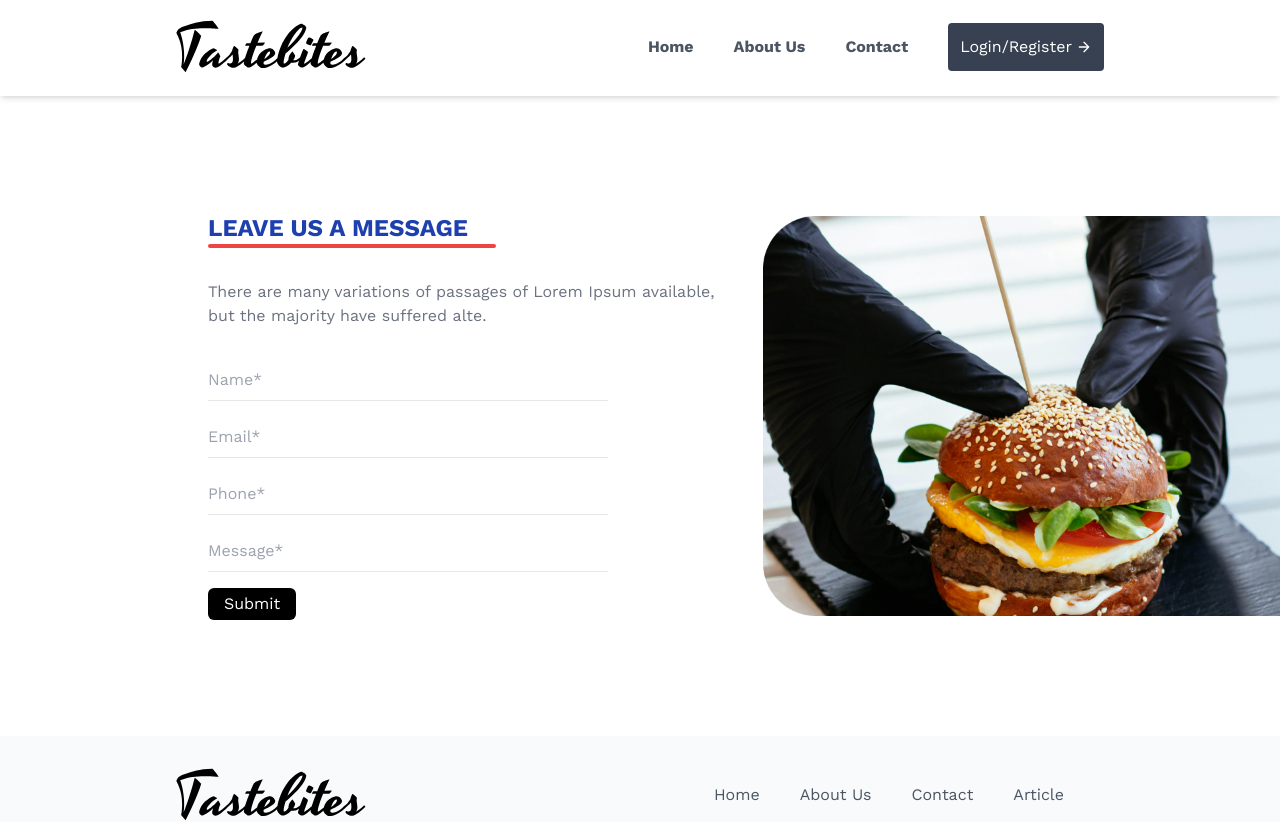
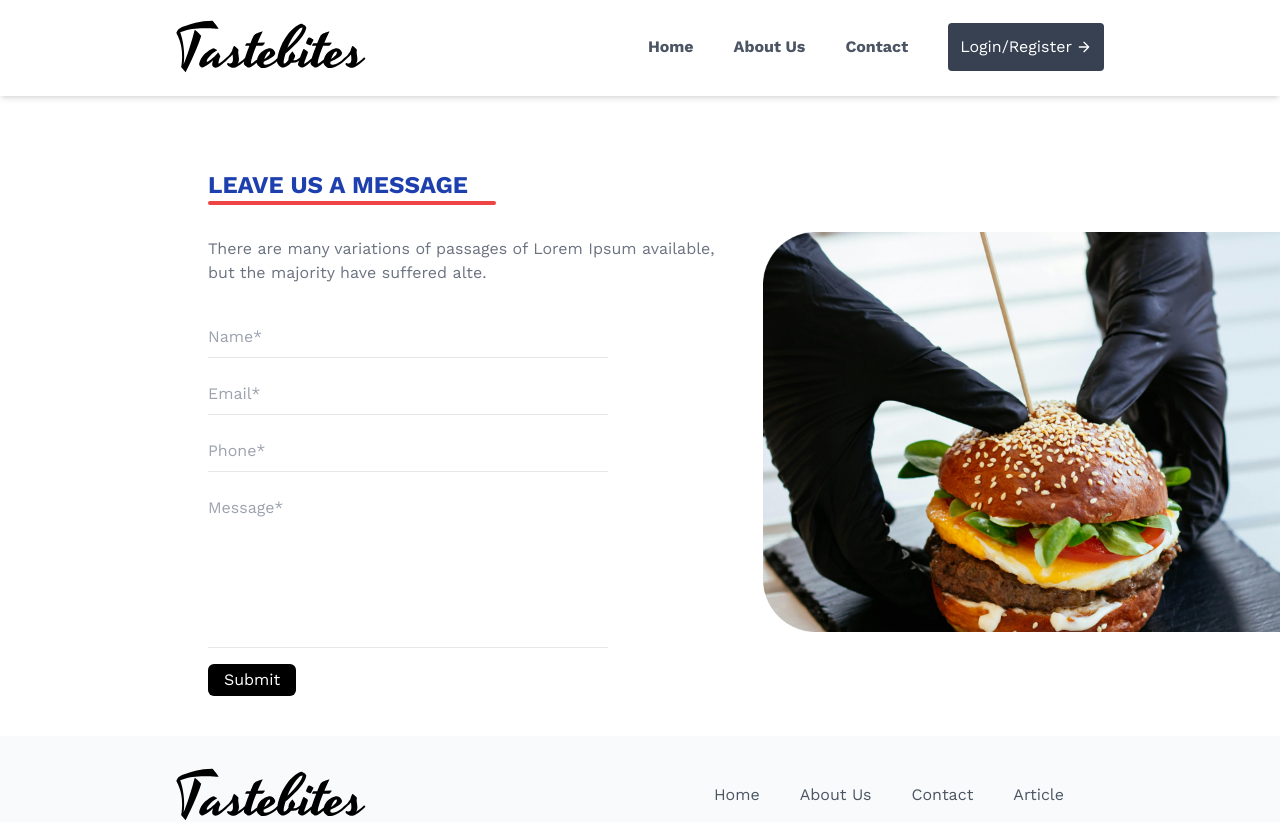
Before and after one commit to AmarKumarShaw/tuna-project, a React (Create React App) app: page /contact in a window 1280 px wide. Shown: the top 822 px of the page. Built offline with nearby package versions, Linux system fonts and the light colour scheme.

Commit message:
Padding Issue resolved in Message & Login Register Page

```diff
--- a/src/components/Login/Login.jsx
+++ b/src/components/Login/Login.jsx
@@ -12,7 +12,7 @@ const Login = () => {
     return (
         <div className=' lg:py-0  sm:py-8'>
 
-            <div className='flex flex-col lg:flex-row justify-between items-center lg:h-[80vh] pl-4 md:pl-8 lg:pl-44 sm:py-8'>
+            <div className='flex flex-col lg:flex-row justify-between items-center lg:h-[80vh] pl-4 md:pl-8 lg:pl-44 sm:py-8 pt-8'>
                 <div className='flex flex-col items-start justify-start lg:px-8'>
                     <div className='flex flex-col'>
                         <div><p className='font-bold uppercase text-2xl text-left text-blue-800'>Log In into our Account</p></div>
--- a/src/components/Message/Message.jsx
+++ b/src/components/Message/Message.jsx
@@ -9,7 +9,8 @@ const Message = () => {
     const [message, setMessage] = useState()
 
     return (
-        <div className='flex flex-row justify-between items-center h-[80vh] pl-44'>
+        <div>
+            {/* <div className='flex flex-row justify-between items-center h-[80vh] pl-44'>
                 <div className='flex flex-col items-start justify-start px-8'>
                     <div className='flex flex-col'>
                         <div><p className='font-bold uppercase text-2xl text-left text-blue-800'>LEAVE US A MESSAGE</p></div>
@@ -36,7 +37,37 @@ const Message = () => {
                 <div className='flex items-center'>
                     <img className='h-auto' src="./images/LeaveUsMessage.png" alt="" />
                 </div>
-        </div >
+            </div > */}
+            <div className='flex flex-col lg:flex-row justify-between items-center lg:h-[80vh] pl-4 md:pl-8 lg:pl-44 pt-8'  >
+                <div className='flex flex-col items-start justify-start lg:px-8'>
+                    <div className='flex flex-col'>
+                        <div><p className='font-bold uppercase text-2xl text-left text-blue-800'>LEAVE US A MESSAGE</p></div>
+                        <div className='flex'>
+                            <hr class="w-24 md:w-32 lg:w-72 h-1 bg-red-500 border-0 rounded text-left" /></div>
+                        <div>
+                            <p className='text-base text-gray-500 lg:w-full text-left my-8'>There are many variations of passages of Lorem Ipsum available,
+                                but the majority have suffered alte. </p>
+                        </div>
+                    </div>
+                    <div className='flex items-start'>
+                        <form>
+                            <div className='flex flex-col w-full lg:w-[400px]'>
+                                <input type="text" value={name} onChange={(e) => setName(e.target.value)} required placeholder="Name*" className="border-b outline-none py-2 mb-4" />
+                                <input type="email" value={email} onChange={(e) => setEmail(e.target.value)} required placeholder="Email*" className="border-b outline-none py-2 mb-4" />
+                                <input type="tel" value={number} onChange={(e) => setNumber(e.target.value)} required placeholder="Phone*" className="border-b outline-none py-2 mb-4" />
+                                <textarea value={message} onChange={(e) => setMessage(e.target.value)} required placeholder="Message*" className="border-b outline-none py-2 mb-4 resize-none h-40"></textarea>
+                            </div>
+                            <button className="bg-black text-white flex px-4 py-1 rounded-md cursor-pointer">Submit</button>
+                        </form>
+                    </div>
+                </div>
+                <div className='flex items-center justify-center lg:justify-end mt-8 lg:mt-0'>
+                    <img className='h-auto w-40 md:w-52 lg:w-auto' src="./images/LeaveUsMessage.png" alt="" />
+                </div>
+            </div>
+
+
+        </div>
     )
 }
 
--- a/src/components/SignIn/SignIn.jsx
+++ b/src/components/SignIn/SignIn.jsx
@@ -10,7 +10,7 @@ const SignIn = () => {
     return (
         <div className=''>
 
-            <div className='flex flex-col lg:flex-row justify-between items-center lg:h-[80vh] pl-4 md:pl-8 lg:pl-44'>
+            <div className='flex flex-col lg:flex-row justify-between items-center lg:h-[80vh] pl-4 md:pl-8 lg:pl-44 pt-8'>
                 <div className='flex flex-col items-start justify-start lg:px-8'>
                     <div className='flex flex-col'>
                         <div><p className='font-bold uppercase text-2xl text-left text-blue-800'>Sign In into our Account</p></div>
```
Lines whose indentation alone changed are shown as unchanged.
